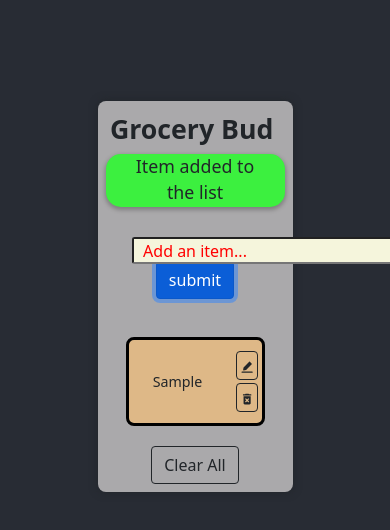
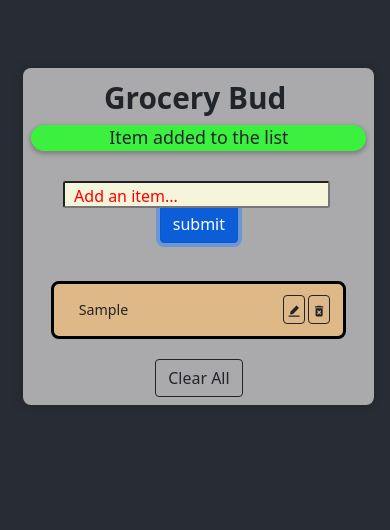
Before and after one commit to akarj/grocery-bud-react, a React (Create React App) app: page / in a window 390 px wide. Both pictures are taken after typing "Sample" into the empty fields and a click on the input "submit". Shown: the top 530 px of the page. Built offline with nearby package versions, Linux system fonts and the light colour scheme.

Commit message:
media query added

```diff
--- a/src/Alert.css
+++ /dev/null
@@ -1,10 +0,0 @@
-p {
-  box-sizing: border-box;
-  border: 3px solid black;
-
-  margin-bottom: 1em;
-  padding: 0.25em;
-
-  height: auto;
-  width: auto;
-}
--- a/src/App.css
+++ /dev/null
@@ -1,31 +0,0 @@
-@import url("https://fonts.googleapis.com/css2?family=Roboto&display=swap");
-button.rippleButton {
-  position: relative;
-  overflow: hidden;
-  transition: background 400ms;
-  color: #fff;
-  background-color: #6200ee;
-  padding: 1rem 2rem;
-  font-family: "Roboto", sans-serif;
-  font-size: 1.5rem;
-  outline: 0;
-  border: 0;
-  border-radius: 0.25rem;
-  box-shadow: 0 0 0.5rem rgba(0, 0, 0, 0.3); /* black with 30% opacity */
-  cursor: pointer;
-}
-
-span.ripple {
-  position: absolute;
-  border-radius: 50%;
-  transform: scale(0);
-  animation: ripple 600ms linear;
-  background-color: rgba(255, 255, 255, 0.7);
-}
-
-@keyframes ripple {
-  to {
-    transform: scale(4);
-    opacity: 0;
-  }
-}
--- a/src/App.js
+++ b/src/App.js
@@ -90,7 +90,6 @@ function App() {
             list={list}
           />
         )}
-        <span className="AppStyles"></span>
         <form className={AppStyles.MainSection} onSubmit={clickHandler}>
           <input
             type="text"
--- a/src/App.module.css
+++ b/src/App.module.css
@@ -60,37 +60,38 @@ form.MainSection > input[type="text"] {
   font-size: 0.9em;
 }
 
-form {
-  /* border: 3px solid black; */
-}
-/*
-.rippleButton {
-  position: relative;
-  overflow: hidden;
-  transition: background 400ms;
-  color: #fff;
-  background-color: #6200ee;
-  padding: 1rem 2rem;
-  font-family: "Roboto", sans-serif;
-  font-size: 1.5rem;
-  outline: 0;
-  border: 0;
-  border-radius: 0.25rem;
-  box-shadow: 0 0 0.5rem rgba(0, 0, 0, 0.3); /* black with 30% opacity */
-/*  cursor: pointer;
+@media screen and (max-width: 800px) {
+  .header {
+    margin: 0 0.25em 0 0em;
+    font-size: calc(22px + 2vmin);
+    font-weight: 750;
+  }
+
+  .listSection {
+    padding: 0.5rem;
+    min-height: 122px;
+    position: relative;
+    top: 8vh;
+    left: 6vw;
+    border-radius: 8px;
+    background-color: rgba(209, 206, 206, 0.774);
+    min-width: 90vw;
+    box-shadow: 0px 0px 8px 0px currentColor;
+  }
 }
 
-span.ripple {
-  position: absolute;
-  border-radius: 50%;
-  transform: scale(0);
-  animation: ripple 600ms linear;
-  background-color: rgba(255, 255, 255, 0.7);
+@media screen and (max-width: 320px) {
+  .MainSection {
+    height: 5em;
+    margin: 0.1em;
+    padding: 1em;
+  }
+
+  form > input[type="text"] {
+    height: 7em;
+  }
+
+  .listSection {
+    top: 6.5em;
+  }
 }
-
-@keyframes ripple {
-  to {
-    transform: scale(4);
-    opacity: 0;
-  }
-} */
--- a/src/List.module.css
+++ b/src/List.module.css
@@ -12,11 +12,6 @@
   place-content: center;
 }
 
-.listDivision > div {
-  /* margin: 10px;
-  padding: 5px; */
-}
-
 .listDivision .Text {
   margin-left: 1em;
   text-align: left;
@@ -29,3 +24,19 @@
   padding: 0.2em;
   font-size: 1em;
 }
+
+@media screen and (max-width: 500px) {
+  .listDivision {
+    margin: 20px;
+    padding: 10px;
+
+    border: 3px solid black;
+    border-radius: 8px;
+
+    display: grid;
+    grid-template-columns: 80% 20%;
+    background-color: burlywood;
+    font-size: 0.8em;
+    place-content: center;
+  }
+}
```
